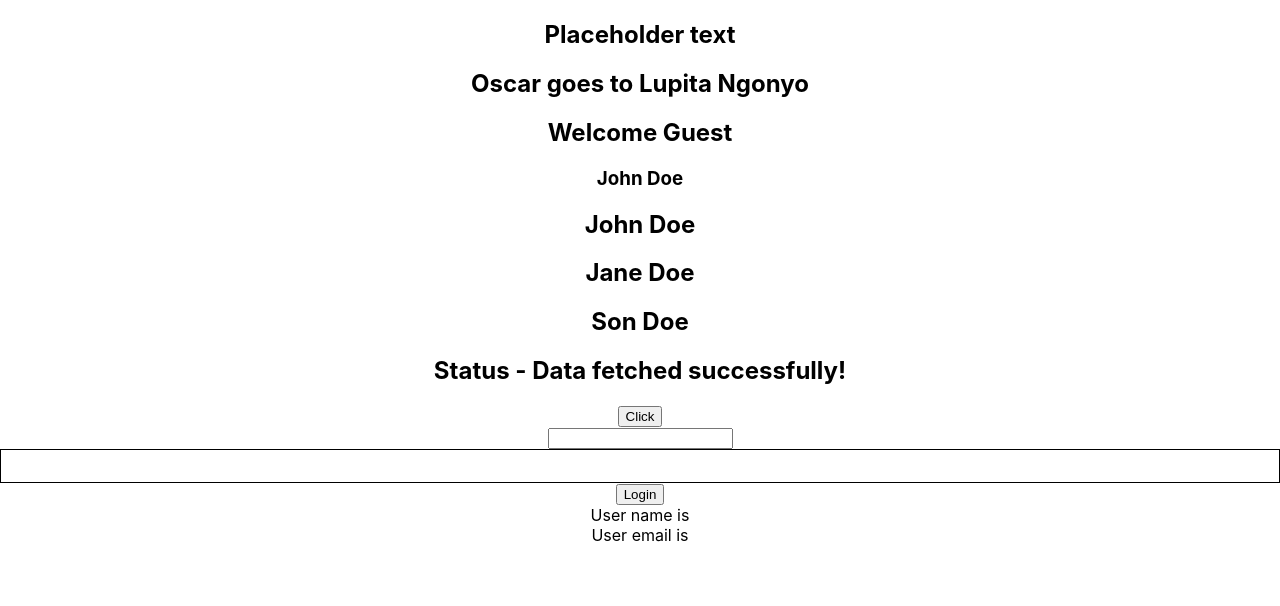
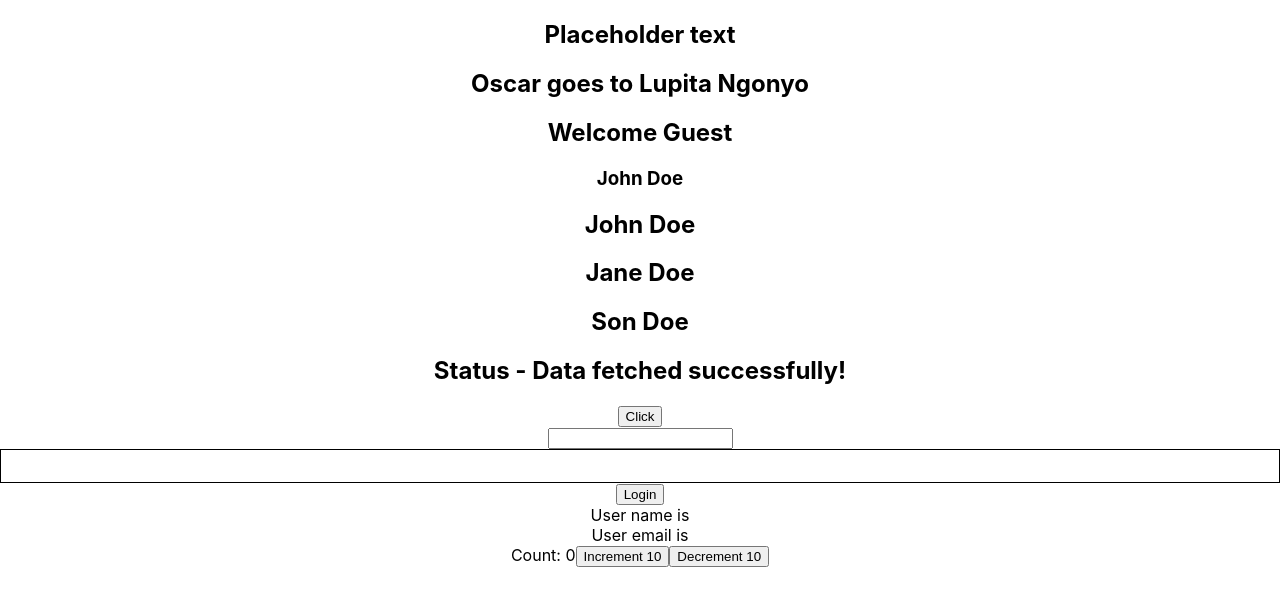
Before and after one commit to Jeremiah-Katumo/typescript-training, a React (Create React App) app: page / in a window 1280 px wide. Shown: the top 606 px of the page. Built offline with nearby package versions, Linux system fonts and the light colour scheme.

Commit message:
added code in Counter

```diff
--- a/src/App.tsx
+++ b/src/App.tsx
@@ -10,6 +10,7 @@ import { Button } from './components/props/Button';
 import { Input } from './components/props/Input';
 import { Container } from 'react-bootstrap';
 import { User } from './components/state/User';
+import { Counter } from './components/state/Counter';
 
 function App() {
 
@@ -51,6 +52,7 @@ function App() {
       <Input value='' handleChange={(event) => console.log(event)} />
       <Container style={{ border: '1px solid black', padding: '1rem' }} /> {/* You can add more styles as you please */}
       <User />
+      <Counter />
     </div>
   );
 }
--- a/src/components/state/Counter.tsx
+++ b/src/components/state/Counter.tsx
@@ -1,9 +1,18 @@
 // import { count } from "console";
 import { useReducer } from "react";
 
+type CounterState = {
+    count: number
+}
+
+type CounterAction = {
+    type: 'increment' | 'decrement'
+    payload: number
+}
+
 const initialState = { count: 0 }
 
-function reducer(state, action) {
+function reducer(state: CounterState, action: CounterAction) {
     switch (action.type) {
         case 'increment':
             return { count: state.count + action.payload }
```
